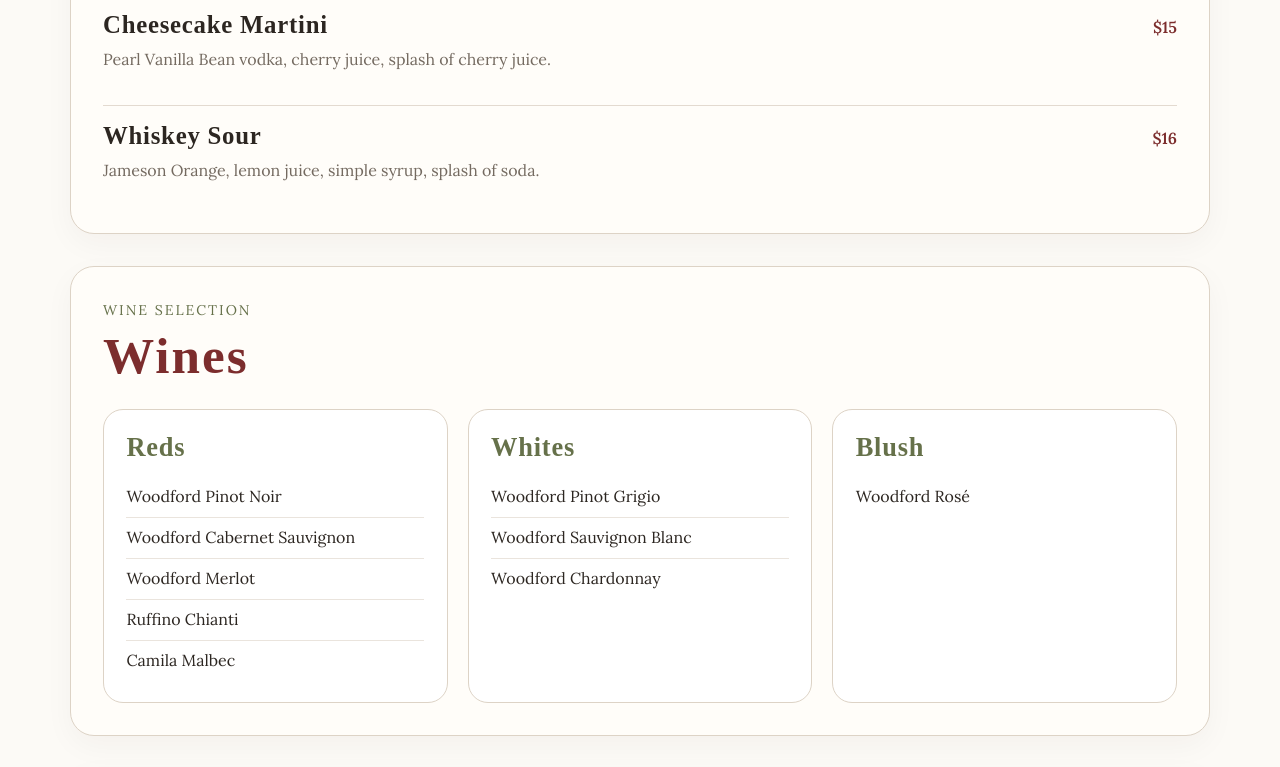
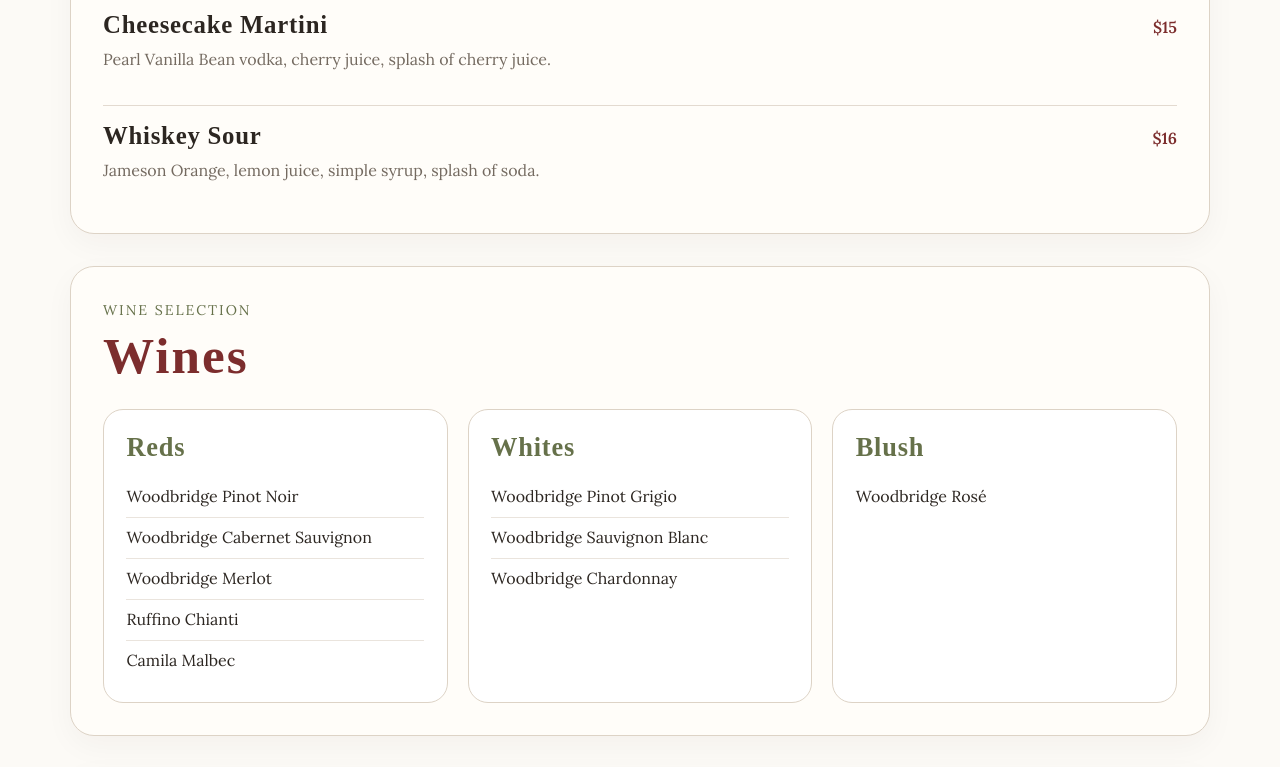
Before and after one commit to brooks1114/ristorantepecorino, a React (Vite) app: page /#/beer-wine-list in a window 1280 px wide. Shown: the part 1500-2267 px from the top of the page. Built offline with nearby package versions, Linux system fonts and the light colour scheme; a web font is replaced by a local one.

Commit message:
fixed spelling error in beer wine list

```diff
--- a/src/components/BeerWine.jsx
+++ b/src/components/BeerWine.jsx
@@ -33,7 +33,7 @@
     name: 'Italian Old Fashioned',
     price: '17',
     description:
-      'Woodford, drop of bourbon-soaked cherry juice, bitters.'
+      'Woodbridge, drop of bourbon-soaked cherry juice, bitters.'
   },
   {
     name: "Pecorino's Paloma",
@@ -62,20 +62,20 @@
 ]
 
 const redWines = [
-  'Woodford Pinot Noir',
-  'Woodford Cabernet Sauvignon',
-  'Woodford Merlot',
+  'Woodbridge Pinot Noir',
+  'Woodbridge Cabernet Sauvignon',
+  'Woodbridge Merlot',
   'Ruffino Chianti',
   'Camila Malbec'
 ]
 
 const whiteWines = [
-  'Woodford Pinot Grigio',
-  'Woodford Sauvignon Blanc',
-  'Woodford Chardonnay'
+  'Woodbridge Pinot Grigio',
+  'Woodbridge Sauvignon Blanc',
+  'Woodbridge Chardonnay'
 ]
 
-const blushWines = ['Woodford Rosé']
+const blushWines = ['Woodbridge Rosé']
 
 const beers = [
   'Budweiser',
```
